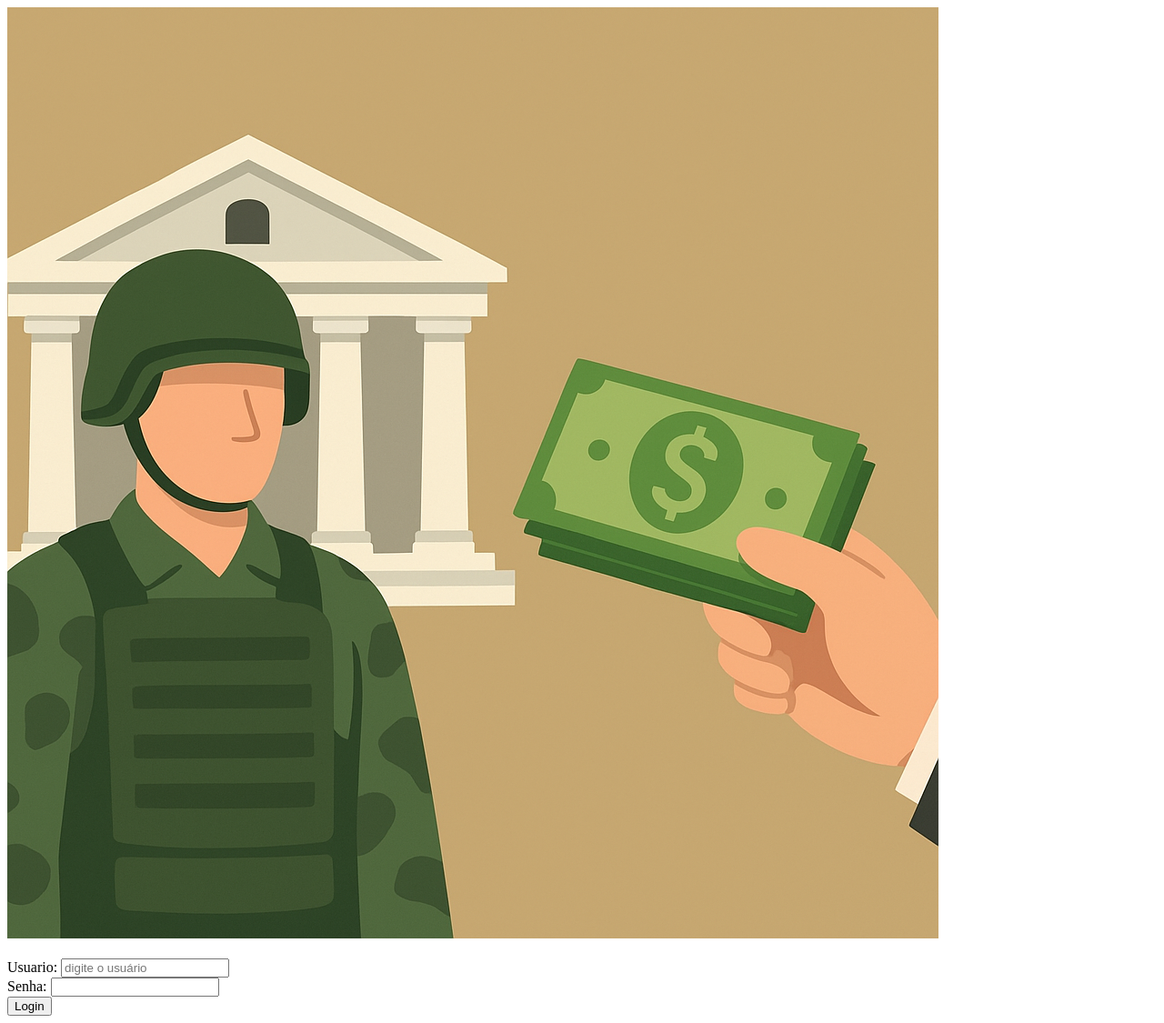
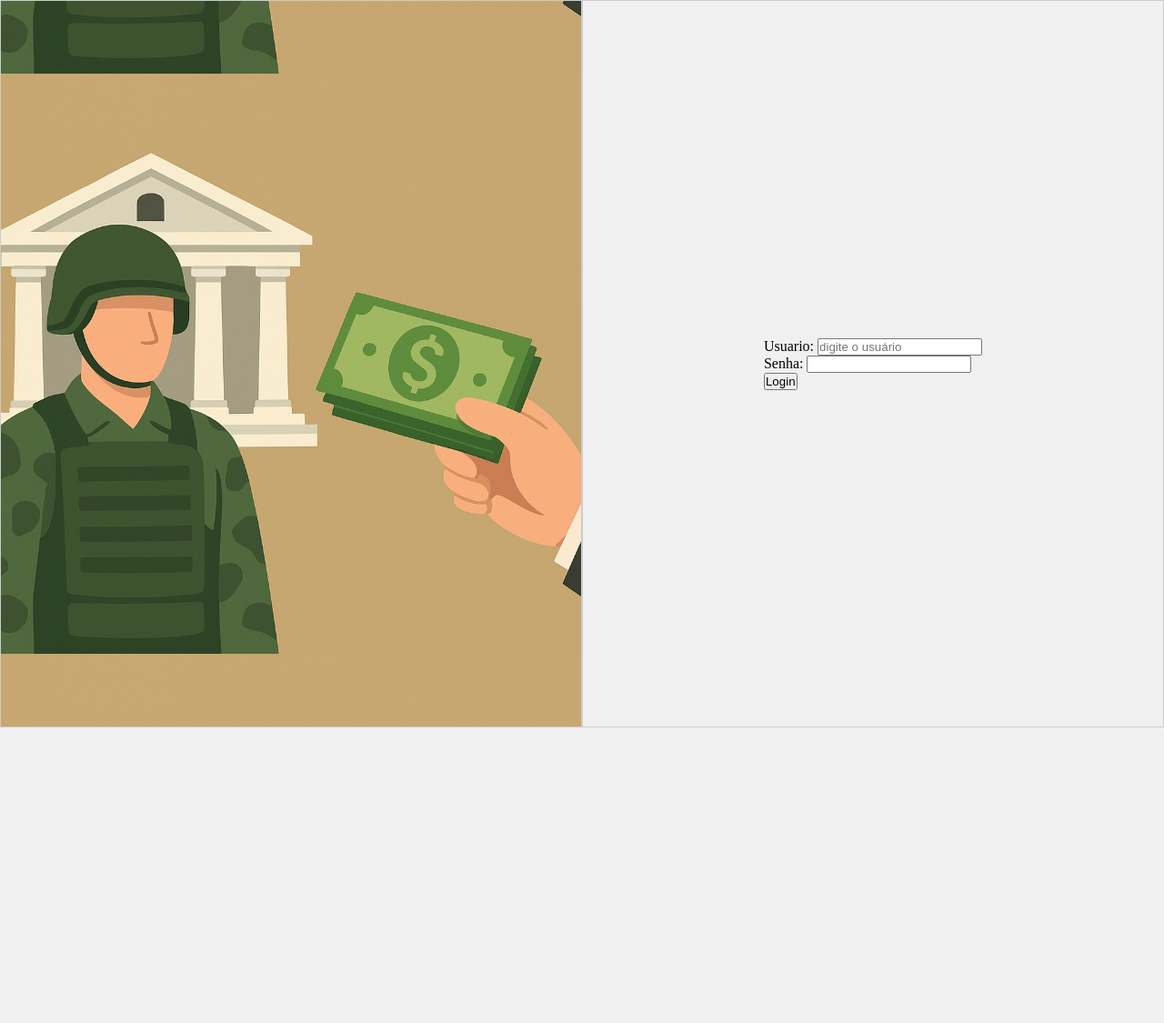
Before and after one commit to alvjeff/Sisger, a Python web app: template templates/index.html in a window 1280 px wide. Shown: the whole page at 91% size. After the commit the page ends 800 px from the top, so only its background shows below. Run offline with Jinja, Linux system fonts and the light colour scheme; the template is opened without the code that fills it, so the values that code supplies are empty.

Commit message:
iniciando a estilização

```diff
--- a/static/css/style.css
+++ b/static/css/style.css
@@ -0,0 +1,30 @@
+*{
+    margin: 0;
+    padding: 0;
+    box-sizing: border-box;
+}
+
+.container-login{
+    width: 100vw;
+    height: 100vh;
+    display: flex;
+    justify-content: center;
+    align-items: center;
+    background-color: #f0f0f0;
+}
+
+.imagem{
+    background-image: url('../img/imagem_sisger.png');
+    background-size: contain;
+    background-position: center;
+}
+
+.imagem, .form-login{
+    flex: 1;
+    width: 50%;
+    height: 100%;
+    display: flex;
+    justify-content: center;
+    align-items: center;
+    border: 1px solid #ccc;
+}
--- a/templates/index.html
+++ b/templates/index.html
@@ -5,13 +5,14 @@
     <meta http-equiv="X-UA-Compatible" content="IE=edge">
     <meta name="viewport" content="width=device-width, initial-scale=1.0">
     <title>Sisger - Login</title>
+
+    <link rel="stylesheet" href="../static/css/style.css">
 </head>
 <body>
 
     <main class="container-login">
         <!--lado esquerdo com a imagem-->
         <div class="imagem">
-            <img src="../static/img/imagem_sisger.png" alt="">
         </div>
 
         <!--lado direito com o formulário-->
```
